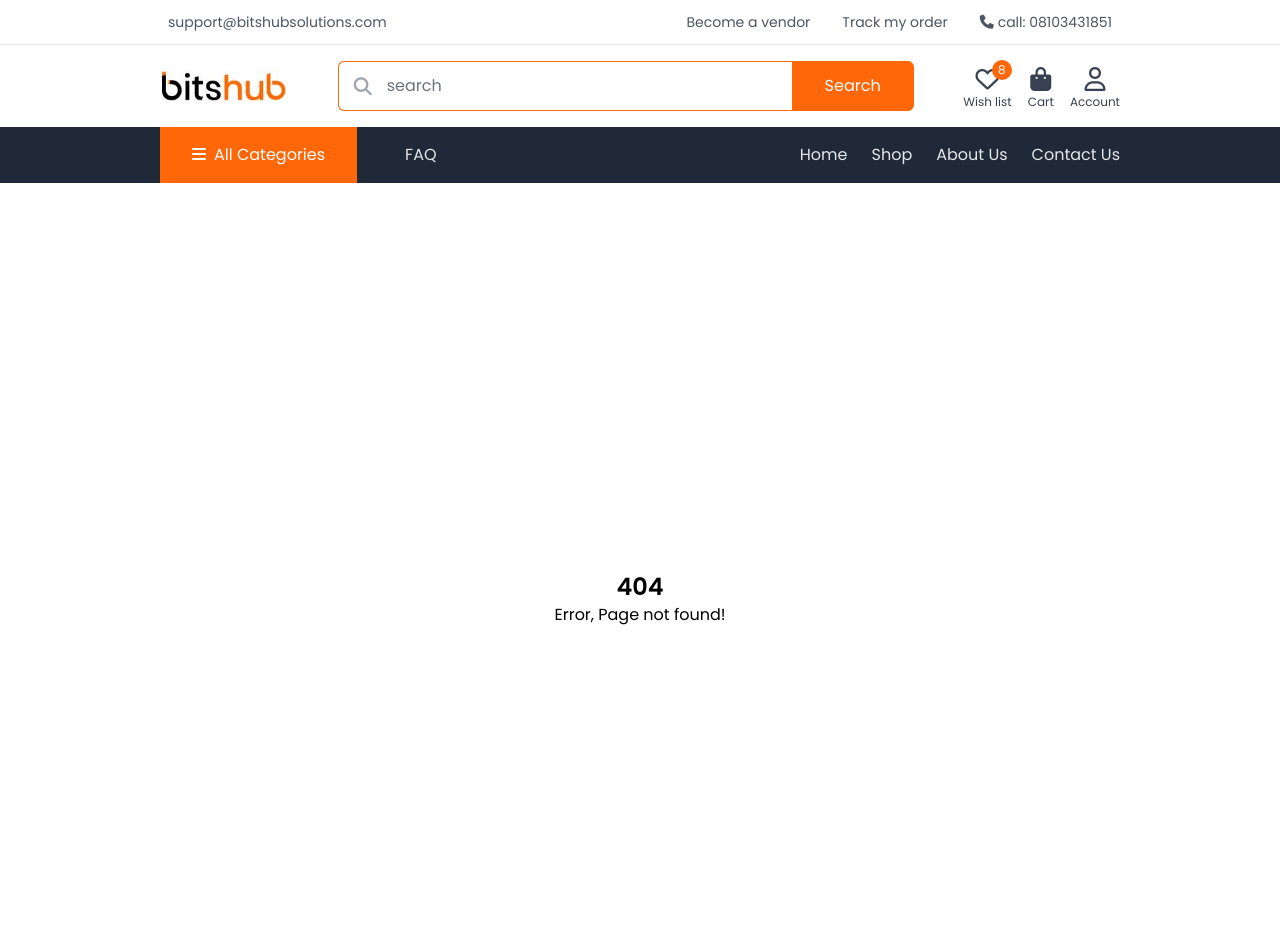
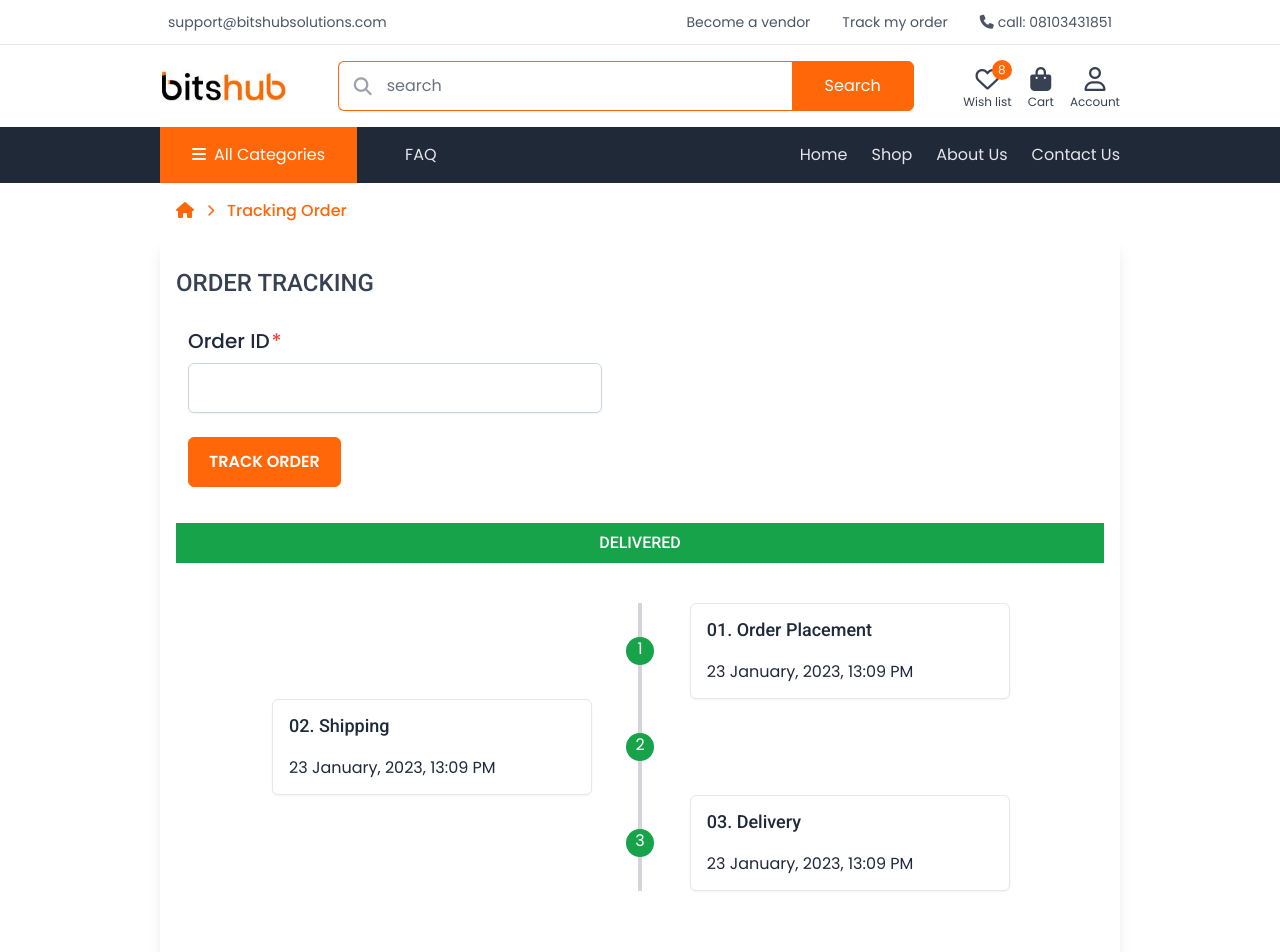
Before and after one commit to samsiteweb/bitshub-frontend, a React (Create React App) app: page /track-order in a window 1280 px wide. Shown: the top 952 px of the page. Built offline with nearby package versions, Linux system fonts and the light colour scheme.

Commit message:
track order component

```diff
--- a/src/App.js
+++ b/src/App.js
@@ -34,6 +34,7 @@ import PrivateRoute from "./components/PrivateRoute";
 import PrivacyPolicy from "./screens/PrivacyPolicy";
 import FAQ from "./screens/FAQ";
 import TermsCondition from "./screens/TermsCondition";
+import TrackOrder from "./components/TrackOrder";
 
 function App() {
   return (
@@ -56,6 +57,8 @@ function App() {
         <Route path="/privacy-policy" element={<PrivacyPolicy />} />
         <Route path="/FAQ" element={<FAQ />} />
         <Route path="/terms-condition" element={<TermsCondition />} />
+        <Route path="/track-order" element={<TrackOrder />} />
+
 
         <Route element={<PrivateRoute />}>
           <Route
--- a/src/components/Footer.js
+++ b/src/components/Footer.js
@@ -22,7 +22,7 @@ const Footer = () => {
                   <a href="" className="text-base text-gray-500 hover:text-gray-900 block">
                     Wishlist
                   </a>
-                  <a href="" className="text-base text-gray-500 hover:text-gray-900 block">
+                  <a href="/track-order" className="text-base text-gray-500 hover:text-gray-900 block">
                     Track Order
                   </a>
                   <a href="" className="text-base text-gray-500 hover:text-gray-900 block">
--- /dev/null
+++ b/src/components/TrackOrder.js
@@ -0,0 +1,87 @@
+import React from "react";
+
+import Breadcrumbs from "./Breadcrumbs";
+
+
+const TrackOrder = () => {
+    // const steps = [""]
+    return (
+    <div className=" container h-screen w-full">
+                <div>
+        <Breadcrumbs page="Tracking Order" />
+    </div>
+        <div className=" container w-full h-screen shadow-lg">
+        <h1 className="text-2xl py-7 text-gray-700 font-medium">ORDER TRACKING</h1>
+        <form action="">
+            <div className="row">
+                <div className="col-lg-5 mx-3">
+                    <label for="first name" className="block">
+                        <span class="after:content-['*'] after:ml-0.5 after:text-red-500 block text-xl font-medium text-slate-800">
+                        Order ID
+                    </span>
+                    </label>
+                    <input className="mt-2 px-12 py-3 bg-white border shadow-sm block w-full border-slate-300 rounded-md" id="first_name" type="text" />
+                </div>
+            </div>
+            <div className="col-12 mt-6 mx-3">
+                <button className="bg-primary text-white hover:bg-transparent border border-primary hover:text-primary font-semibold px-5 py-3 rounded-md" type="submit">TRACK ORDER</button>
+            </div>
+        </form>
+        <div className="mt-9 status_track">
+        <div className=" pt-2 pb-2 w-full bg-green-600">
+            <h2 className="text-1xl font-medium text-white text-center">DELIVERED</h2>
+            </div>
+        </div>
+
+        <div className="container track_steps flex w-full max-h-full">
+            <div className="max-w-7xl mx-auto w-full grid grid-cols-9 py-10">
+
+             {/* Stack 1 */}
+             <div className="col-span-4 w-full h-full"></div>
+             <div className="relative col-span-1 w-full flex justify-center items-center">
+                    <div className=" h-full w-1 bg-gray-300 justify-center items-center"></div>
+                    <div className="absolute w-7 h-7 rounded-full bg-green-600 z-10 text-white text-center">1</div>
+                </div>
+                <div className="col-span-4 w-full h-full">
+                    <div className="w-80 h-24 bg-white leading-loose text-slate-800 border shadow-sm rounded-md md:pl-4">
+                    <h5 className="text-lg font-medium py-3">01. Order Placement</h5>
+                    <p className="text-md sm:text-md">23 January, 2023, 13:09 PM</p>
+                </div>
+            </div>
+
+             {/* Stack 2 */}
+             <div className="col-span-4 w-full h-full pl-20">
+                <div className="w-80 h-24 bg-white leading-loose text-slate-800 border shadow-sm rounded-md md:pl-4">
+                    <h5 className="text-lg font-medium py-3">02. Shipping</h5>
+                    <p className="text-md sm:text-md">23 January, 2023, 13:09 PM</p>
+                </div>
+            </div>
+        <div className="relative col-span-1 w-full flex justify-center items-center">
+        <div className=" h-full w-1 bg-gray-300 justify-center items-center"></div>
+            <div className="absolute w-7 h-7 rounded-full bg-green-600 z-10 text-white text-center">2</div>
+            </div>
+                <div className="col-span-4 w-full h-full"></div>
+
+
+             {/* Stack 3 */}
+             <div className="col-span-4 w-full h-full"></div>
+                <div className="relative col-span-1 w-full flex justify-center items-center">
+                    <div className=" h-full w-1 bg-gray-300 justify-center items-center"></div>
+                    <div className="absolute w-7 h-7 rounded-full bg-green-600 z-10 text-white text-center">3</div>
+                </div>
+            <div className="col-span-4 w-full h-full">
+            <div className="w-80 h-24 bg-white leading-loose text-slate-800 border shadow-sm rounded-md md:pl-4">
+                <h5 className="text-lg font-medium py-3">03. Delivery</h5>
+                <p className="text-md sm:text-md">23 January, 2023, 13:09 PM</p>
+                   </div>
+               </div>
+            </div>
+
+        </div>
+    </div>
+</div>
+
+    )
+}
+
+export default TrackOrder;
```
